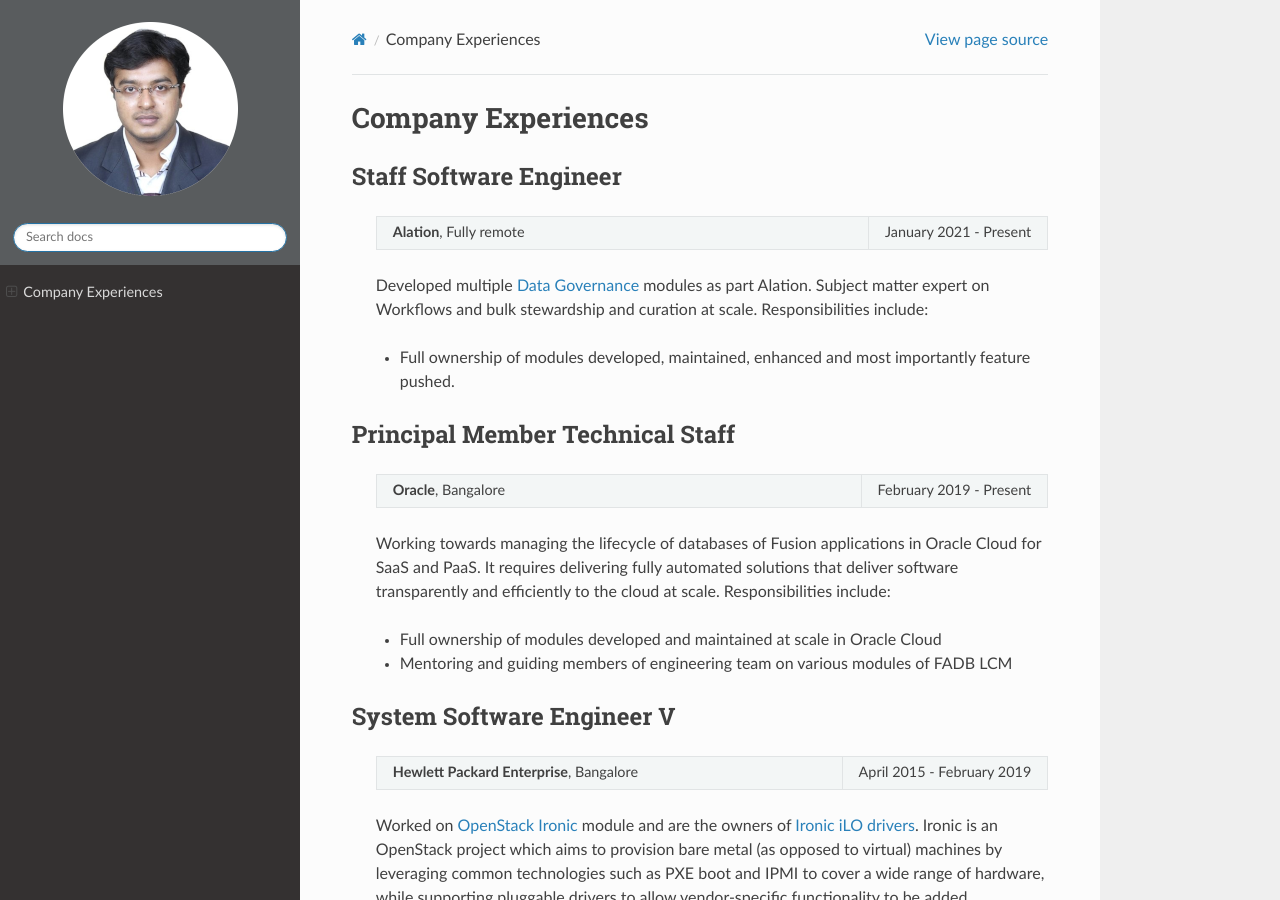
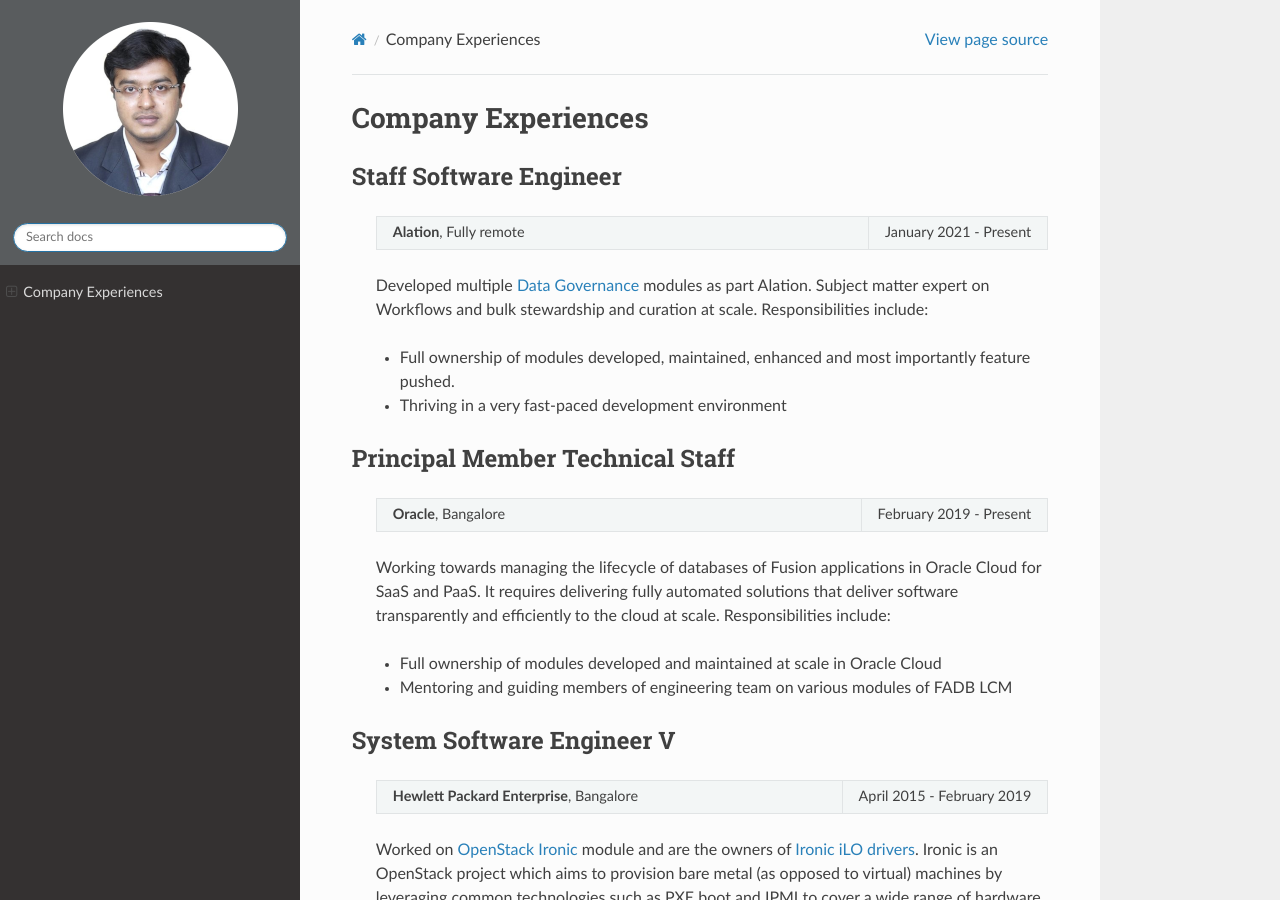
Before and after one commit to debayanray/debayanray.github.io, a Sphinx documentation site: the page built from doc/source/experiences/index.rst, in a window 1280 px wide and 900 px high. Built offline with Sphinx 7.4.7 and the Read the Docs theme 2.0.0, drawn with Linux system fonts in a browser that asks for light colours; some of the changed lines change nothing that is shown.

Commit message:
Alation - refinements

```diff
--- a/doc/source/experiences/index.rst
+++ b/doc/source/experiences/index.rst
@@ -22,6 +22,7 @@
 
    * Full ownership of modules developed, maintained, enhanced and most
      importantly feature pushed.
+   * Thriving in a very fast-paced development environment
 
 .. _Data Governance: https://www.alation.com/product/data-governance/
 
@@ -75,7 +76,7 @@
 
 .. _OpenStack Ironic: https://docs.openstack.org/ironic/
 .. _Ironic iLO drivers: https://docs.openstack.org/ironic/latest/admin/drivers/ilo.html
-.. _my contribution to OpenStack: http://stackalytics.com/?release=all&project_type=all&user_id=deray
+.. _my contribution to OpenStack: https://www.stackalytics.io/?user_id=deray&project_type=all&release=all&metric=marks
 
 
 .. _experiences-perceptive:
```
Also changed, not shown: 5 other files.
